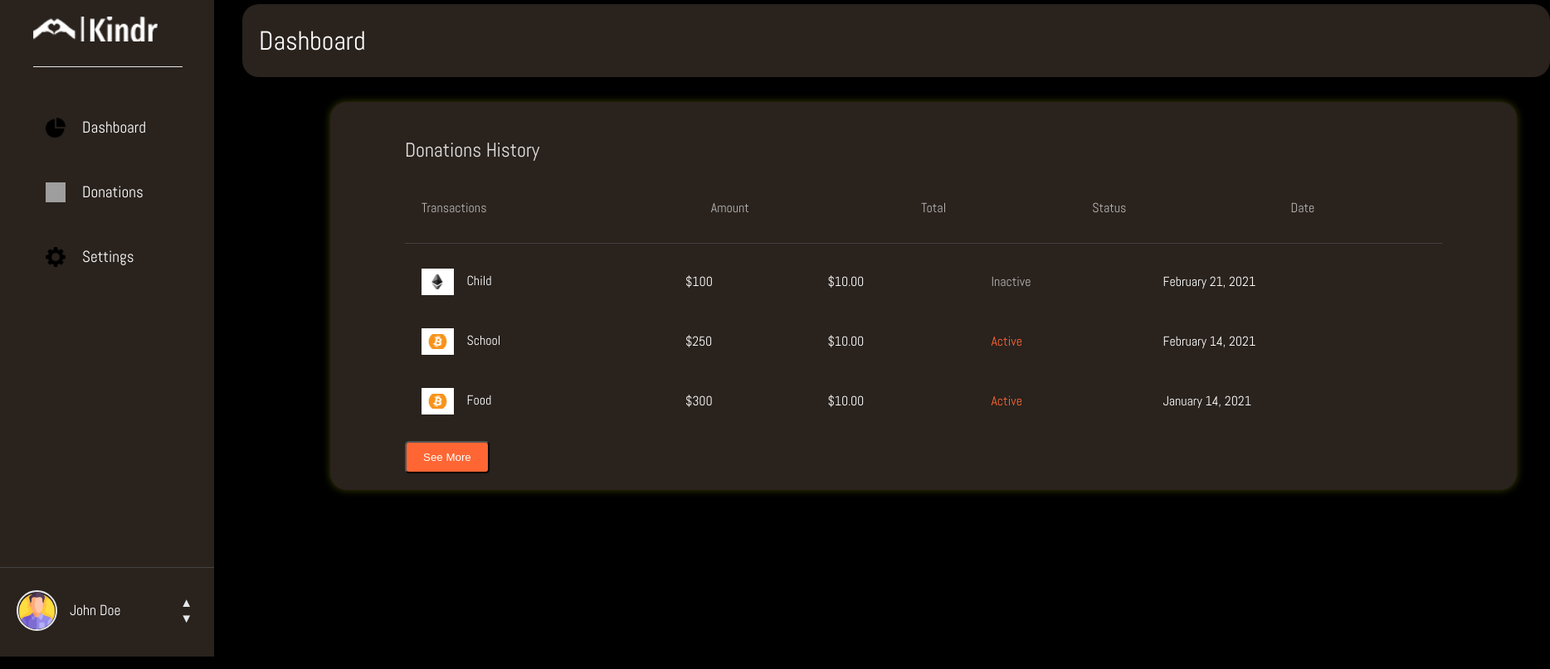
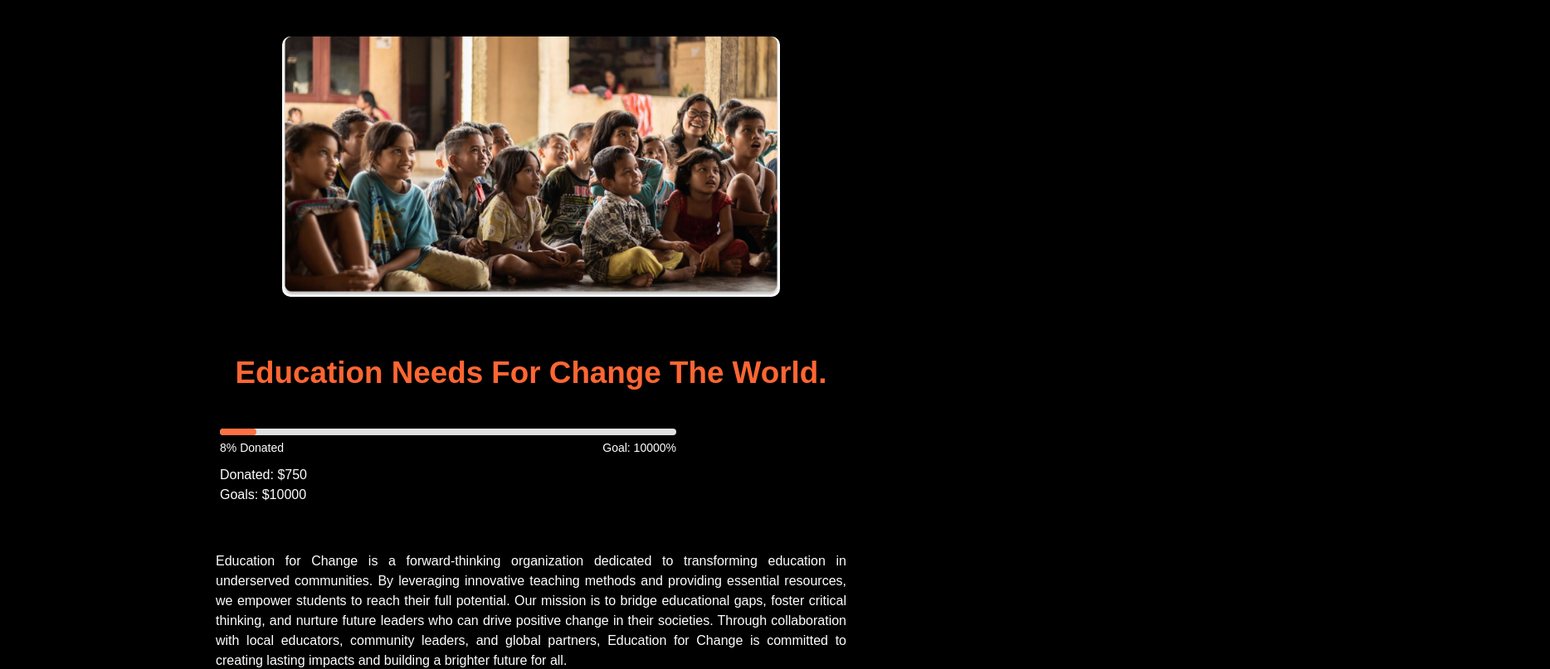
Before and after one commit to smigthereason/Kindr, a React (Vite) app in the folder frontend/: page / in a window 1280 px wide. Shown: the part 20-827 px from the top of the page at 83% size, 1868 px wide, since content can reach past the window. Built offline with nearby package versions, Linux system fonts and the light colour scheme; grey boxes are pictures that could not be loaded.

Commit message:
Beneficiary page position  adjustment

```diff
--- a/frontend/src/App.tsx
+++ b/frontend/src/App.tsx
@@ -1,6 +1,6 @@
 import './App.css'
-import DonationHistory from './pages/DonationHistory'
-// import BeneficiaryPage from './pages/BeneficiaryPage'
+// import DonationHistory from './pages/DonationHistory'
+import BeneficiaryPage from './pages/BeneficiaryPage'
 
 function App() {
 
@@ -8,8 +8,8 @@ function App() {
   return (
         <div>
 
-         <DonationHistory/>
-        {/* // <BeneficiaryPage/> */}
+         {/* <DonationHistory/> */}
+        // <BeneficiaryPage/>
 
         </div>
 
--- a/frontend/src/pages/DonationHistory.tsx
+++ /dev/null
@@ -1,118 +0,0 @@
-import React from 'react';
-import '../styles/DonationHistory.css';
-import image1 from '../assets/Group 3.jpg';
-import image2 from '../assets/Group 3 (1).jpg';
-import kindrLogo from '../assets/kindr-logo-white 1.png';
-import pieChartImage from '../assets/pie-chart.png';
-import barGraphImage from '../assets/graph-bar.png';
-import settingsImage from '../assets/gear.png';
-import profileImage from '../assets/man.png';
-
-const donationData = [
-  {
-    id: 1,
-    charity: 'Child',
-    amount: '$100',
-    total: '$10.00',
-    status: 'Inactive',
-    date: 'February 21, 2021',
-    imageUrl: image1
-  },
-  {
-    id: 2,
-    charity: 'School',
-    amount: '$250',
-    total: '$10.00',
-    status: 'Active',
-    date: 'February 14, 2021',
-    imageUrl: image2
-  },
-  {
-    id: 3,
-    charity: 'Food',
-    amount: '$300',
-    total: '$10.00',
-    status: 'Active',
-    date: 'January 14, 2021',
-    imageUrl: image2
-  },
-];
-
-const DonationHistory: React.FC = () => {
-  return (
-    <div className="donation-history-container">
-      <div className="sidebar">
-        <img src={kindrLogo} alt="Kindr Logo" className="kindr-logo" />
-        <div className="logo-divider"></div> {/* Line below the logo */}
-
-        <nav className="sidebar-nav">
-          <a href="#dashboard" className="sidebar-item">
-            <img src={pieChartImage} alt="Dashboard" className="sidebar-icon" />
-            Dashboard
-          </a>
-          <a href="#donations" className="sidebar-item">
-            <img src={barGraphImage} alt="Donations" className="sidebar-icon" />
-            Donations
-          </a>
-          <a href="#settings" className="sidebar-item">
-            <img src={settingsImage} alt="Settings" className="sidebar-icon" />
-            Settings
-          </a>
-        </nav>
-
-        {/* Profile Section */}
-        <div className="profile-section">
-          <img src={profileImage} alt="Profile" className="profile-photo" />
-          <div className="profile-details">
-            <p className="profile-name">John Doe</p>
-
-          </div>
-          <div className="profile-controls">
-            <button className="arrow-button">▲</button>
-            <button className="arrow-button">▼</button>
-          </div>
-        </div>
-      </div>
-
-      <div className="main-content">
-        <div className="dashboard-section">
-          <h1>Dashboard</h1>
-        </div>
-        <div className="content">
-          <h2>Donations History</h2>
-          <table>
-            <thead className="table-header">
-              <tr>
-                <th>Transactions</th>
-                <th>Amount</th>
-                <th>Total</th>
-                <th>Status</th>
-                <th>Date</th>
-              </tr>
-            </thead>
-          </table>
-          <div className="header-divider"></div> {/* Thin line below the table headers */}
-          <table>
-            <tbody>
-              {donationData.map((donation) => (
-                <tr key={donation.id}>
-                  <td>
-                    <img src={donation.imageUrl} alt={donation.charity} className="transaction-image" />
-                    {donation.charity}
-                  </td>
-                  <td>{donation.amount}</td>
-                  <td>{donation.total}</td>
-                  <td className={donation.status.toLowerCase()}>{donation.status}</td>
-                  <td>{donation.date}</td>
-                </tr>
-              ))}
-            </tbody>
-          </table>
-          <button className="donation-button">See More</button>
-        </div>
-      </div>
-    </div>
-  );
-};
-
-export default DonationHistory;
--- a/frontend/src/styles/DonationHistory.css
+++ /dev/null
@@ -1,198 +0,0 @@
-/* DonationHistory.css */
-.donation-history-container {
-    display: flex;
-  }
-
-
-  .sidebar {
-    background-color: #29221D;
-    width: 258px;
-    height: 812px;
-  }
-  .sidebar-nav {
-    display: flex;
-    flex-direction: column;
-    align-items: center; /* Center items horizontally */
-    padding-top: 20px;
-    width: 180px;
-  }
-
-  .sidebar-item {
-    display: flex;
-    align-items: center;
-    width: 100%;
-    padding: 10px;
-    text-decoration: none;
-    color: #fff;
-    font-size: 1.2rem;
-    margin-top: 29px;
-    margin-left:110px;
-  }
-  .profile-section {
-    display: flex;
-    align-items: center;
-    padding: 20px;
-    margin-top: 350px; /* Pushes the profile section to the bottom */
-    border-top: 1px solid #444242; /* Optional top border for separation */
-  }
-
-  .profile-photo {
-    width: 45px;
-    height: 45px;
-    border-radius: 50%;
-    margin-right: 15px;
-    border: 2px solid #E6E7E9;
-  }
-
-  .profile-details {
-    flex: 1;
-  }
-
-  .profile-name {
-    font-size: 1.1rem;
-    color: #fff;
-  }
-
-  .profile-role {
-    font-size: 0.9rem;
-    color: #b6b4b4;
-  }
-
-  .profile-controls {
-    display: flex;
-    flex-direction: column; /* Stack arrows vertically */
-    align-items: center;
-  }
-
-  .arrow-button {
-    background: none;
-    border: none;
-    color: #E6E7E9;
-    font-size: 15px;
-    cursor: pointer;
-  }
-
-  .arrow-button:hover {
-    color: #fff;
-  }
-
-  .sidebar-icon {
-    width: 24px; /* Adjust as needed */
-    height: 24px; /* Adjust as needed */
-    margin-right: 20px;
-  }
-
-  .sidebar-item:hover {
-    background-color: #444; /* Highlight on hover */
-    border-radius: 5px;
-
-  }
-
-  .content {
-    flex: 1;
-    background-color: #29221D;
-    margin-top: 30px;
-    margin-left: 140px;
-    width: 1250px;
-    border-radius: 20px;
-    padding: 20px 90px 20px 90px;
-    box-shadow: 0 0 10px rgba(176, 189, 5, 0.342);
-  }
-
-  .table-header {
-    background-color: #333;
-    color: #fff;
-    font-weight: bold;
-    /* Thin line below the table headers */
-  }
-
-  table {
-    border: none;
-    border-collapse: collapse;
-    width: 100%;
-    background-color: #222;
-    color: #fff;
-    text-align: left;
-  }
-
-  tbody tr {
-    background-color: #29221D;
-  }
-
-  th, td {
-    padding: 20px;
-    text-align: left; /* Left-align text */
-  }
-
-  th {
-    background-color: #29221D; /* Darker header background */
-    font-weight: bold; /* Bold header text */
-    color: #b6b4b4;
-  }
-
-  tbody td {
-    color: #ffffff;
-  }
-
-  .donation-button {
-    background-color: #FF6633;
-    color: #fff;
-    padding: 10px 20px;
-    border-radius: 5px;
-    margin-top: 12px;
-  }
-
-  .dashboard-section {
-    background-color: #29221D; /* Light background color for distinction */
-    padding: 20px;
-    border-radius: 20px;
-    margin-bottom: 0px;
-    margin-top: 25px;
-    margin-left: 34px;
-    width: calc(100% - 34px); /* Adjust to fit the content area */
-  }
-
-  .dashboard-section h1 {
-    font-size: 2rem;
-    margin: 0;
-    color: #ffffff;
-  }
-
-  .active {
-    color: #FF6633;
-  }
-
-  .inactive {
-    color: #b6b4b4;
-  }
-
-  .kindr-logo {
-    width: 100%; /* Make logo full-width of sidebar */
-    height: auto; /* Maintain aspect ratio */
-    max-width: 150px; /* Limit maximum width */
-    display: block; /* Ensure logo is a block-level element */
-    margin-top: 40px; /* Space below the logo */
-    margin-left: 40px;
-  }
-
-  .logo-divider {
-    width: 180px;
-    margin-top: 30px;
-    height: 1px; /* Thin line */
-    margin-left: 40px;
-    background-color: #E6E7E9; /* Light gray color for the line */
-  }
-
-  .header-divider {
-    width: 100%;
-    height: 1px;
-    background-color: #444242;
-    margin: 10px 0; /* Space above and below the line */
-  }
-
-  .transaction-image {
-    width: 39.49px; /* Adjust size as needed */
-    height: 32px;
-    margin-right: 15px; /* Space between image and text */
-    vertical-align: middle;
-  }
```
